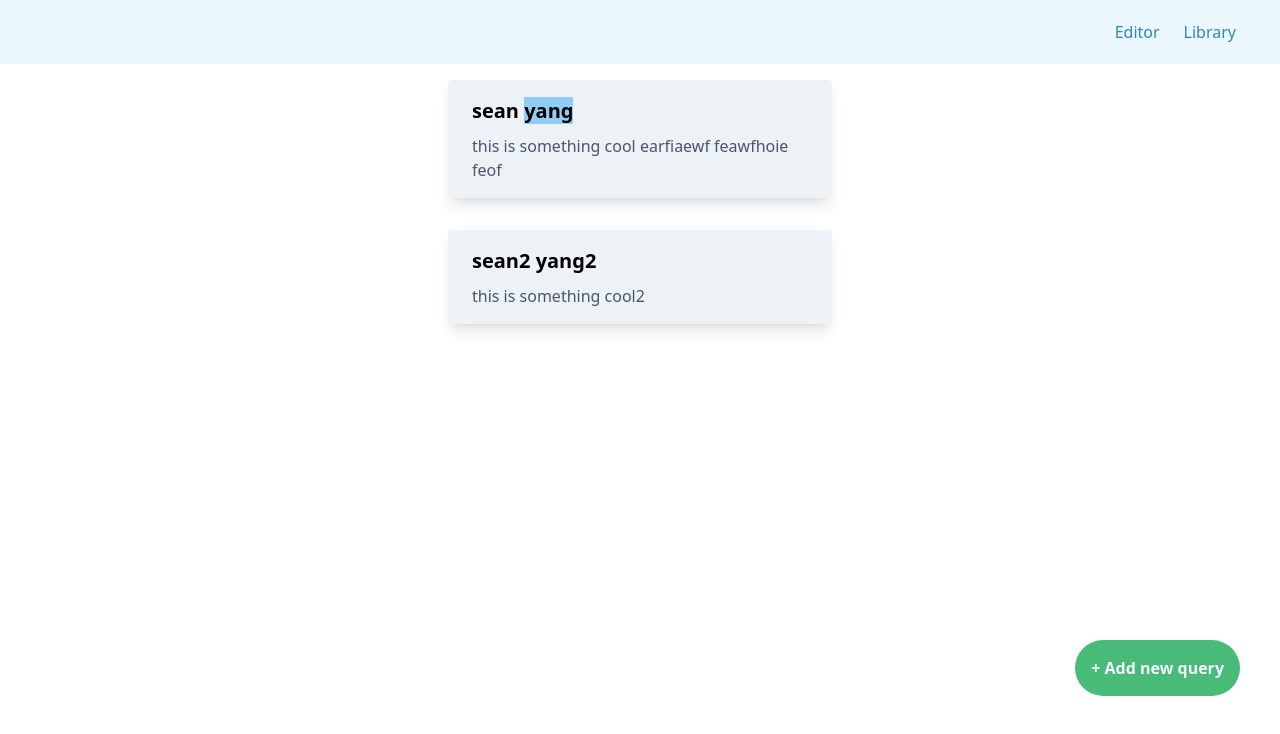
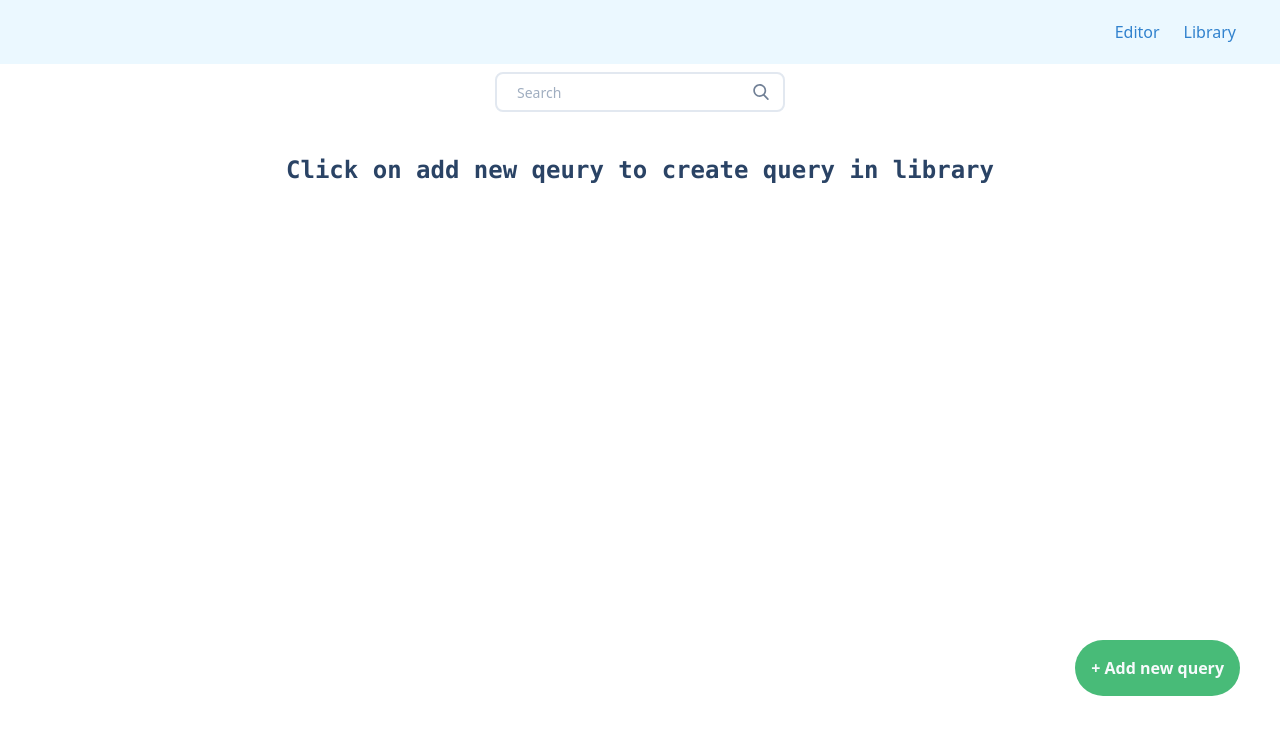
Before and after one commit to seanyang0813/code-documentation, a Vue app: page /library in a window 1280 px wide. Shown: the top 734 px of the page. Built offline with nearby package versions, Linux system fonts and the light colour scheme.

Commit message:
finished making search bar

```diff
--- a/src/components/library/Adder.vue
+++ b/src/components/library/Adder.vue
@@ -12,7 +12,7 @@
                         </h1>
                     </div>
                     <keep-alive>
-                        <component @updateQuery="updateQuery" @updateVariables="updateVariables" @changePage="changePage" v-bind:is="current" :query="query" :variables="variables" :placeHolder="placeHolder"></component>
+                        <component @updateQuery="updateQuery" @updateVariables="updateVariables" @changePage="changePage" v-bind:is="current" :query="query" :variables="variables" :placeHolder="placeHolder" @close="$emit('close')"></component>
                     </keep-alive>
 
                 </div>
--- a/src/components/library/ChooseInput.vue
+++ b/src/components/library/ChooseInput.vue
@@ -3,7 +3,7 @@
         <span v-for="(segment, index) in parsed" :key="`segment-${index}`" class="whitespace-pre-wrap">{{segment}}
             <input v-if="index < (parsed.length - 1)" v-model="inputs[index]" class="border-gray-600 border" type="text">
         </span>
-
+        <p class="m-8">Tip: Name two variables the same and they will share the same source</p>
         <div class="flex justify-between">
             <button @click="toFirst" class="bg-blue-500 hover:bg-blue-700 text-white font-bold py-2 px-4 rounded">
                 Previous
@@ -65,7 +65,10 @@ export default {
             this.inputs = [];
             for (let i = 0; i < arr.length - 1; i++) {
                 let sub = matched[i];
-                this.inputs[i] = sub.substring(3, sub.length - 1);
+                if (sub.length > 3) {
+                    this.inputs[i] = sub.substring(3, sub.length - 1);
+                }
+
             }
 
         }
--- a/src/components/library/CreateDocumentation.vue
+++ b/src/components/library/CreateDocumentation.vue
@@ -4,6 +4,10 @@
             <input disabled :style="{borderColor: `rgb(${colorCode[index][0]}, ${colorCode[index][1]}, ${colorCode[index][2]})`}" :placeholder="variables[index]" v-if="index < (parsed.length - 1)" v-model="inputs[index]" class="border" type="text">
         </span>
         <div>
+            <br>
+            <p>Description: </p>
+            <textarea v-model="description" id="des" placeholder="Briefly provide a description" class="border-gray-600 border rounded shadow w-full">
+            </textarea>
             <br>
             <span v-for="(variable, index) in parsedVariables" :key="index">{{variable}}
                 <textarea :style="{borderColor: `rgb(${colorCode[index][0]}, ${colorCode[index][1]}, ${colorCode[index][2]})`}" v-model="inputsDescription[variable]" ref="ta" placeholder="Enter description of the variable" class="border-gray-600 border rounded shadow w-full"></textarea>
@@ -28,7 +32,8 @@ export default {
             inputs: [],
             inputsDescription: new Map(),
             colorCode: [],
-            regex: /<😀.*?>/g
+            regex: /<😀.*?>/g,
+            description: '',
         }
     },
     computed: {
@@ -43,6 +48,12 @@ export default {
     },
     methods: {
         submit() {
+            let ret = {};
+            ret.query = this.query;
+            ret.description = this.description;
+            ret.map = this.inputsDescription;
+            this.$store.dispatch('addQuery', ret);
+            this.$emit("close");
         },
         randomColor() {
             for (let i = 0; i < this.parsed.length; i++) {
@@ -64,3 +75,9 @@ export default {
 
 }
 </script>
+
+<style scoped>
+    #des {
+        height: 30vh;
+    }
+</style>
--- a/src/components/library/Doc.vue
+++ b/src/components/library/Doc.vue
@@ -1,15 +1,15 @@
 <template>
-
-
     <div class=" bg-gray-200 m-4 max-w-sm rounded overflow-hidden shadow-lg object-center w-3/5">
         <div class="px-6 py-4">
             <div class="font-bold text-xl mb-2">
                 <p>
-                    <span v-for="(text, index) in doc.queryList" :key=index :class="{'bg-blue-300': text.mutability}">{{text.text}} </span>
+                    <span v-for="(segment, index) in parsed" :key="`segment-${index}`" class="whitespace-pre-wrap">{{segment}}
+                        <input disabled v-if="index < (parsed.length - 1)" class="border border-black" style="width: 3em" type="text">
+                    </span>
                 </p>
             </div>
             <p class="text-gray-700 text-base">
-                {{doc.description}}
+                {{shortDescription}}
             </p>
         </div>
 
@@ -21,5 +21,24 @@
 
     export default {
         props: ["doc"],
+        data: function(){
+            return {
+                regex: /<😀.*?>/g
+            }
+        },
+        computed: {
+            parsed() {
+                let regex = this.regex;
+                return this.doc.query.split(regex);
+            },
+            shortDescription() {
+                if (this.doc.description.length < 100) {
+                    return this.doc.description;
+                }
+                else {
+                    return this.doc.description.substring(0, 100) + '...';
+                }
+            }
+        }
     }
 </script>
--- a/src/components/library/Library.vue
+++ b/src/components/library/Library.vue
@@ -1,8 +1,26 @@
 <template>
   <div class="flex items-center flex-col">
-      <doc v-for="doc in docs" :key="doc.id" :doc="doc"></doc>
+    <!-- component -->
+
+      <!-- the search box -->
+     <div class="pt-2 relative mx-auto text-gray-600">
+        <input class="border-2 border-gray-300 bg-white h-10 px-5 pr-16 rounded-lg text-sm focus:outline-none"
+          type="search" name="search" placeholder="Search" v-model="search">
+        <button type="submit" class="absolute right-0 top-0 mt-5 mr-4">
+          <svg class="text-gray-600 h-4 w-4 fill-current" xmlns="http://www.w3.org/2000/svg"
+            xmlns:xlink="http://www.w3.org/1999/xlink" version="1.1" id="Capa_1" x="0px" y="0px"
+            viewBox="0 0 56.966 56.966" style="enable-background:new 0 0 56.966 56.966;" xml:space="preserve"
+            width="512px" height="512px">
+            <path
+              d="M55.146,51.887L41.588,37.786c3.486-4.144,5.396-9.358,5.396-14.786c0-12.682-10.318-23-23-23s-23,10.318-23,23  s10.318,23,23,23c4.761,0,9.298-1.436,13.177-4.162l13.661,14.208c0.571,0.593,1.339,0.92,2.162,0.92  c0.779,0,1.518-0.297,2.079-0.837C56.255,54.982,56.293,53.08,55.146,51.887z M23.984,6c9.374,0,17,7.626,17,17s-7.626,17-17,17  s-17-7.626-17-17S14.61,6,23.984,6z" />
+          </svg>
+        </button>
+      </div>
+      <!-- the documentations -->
+      <p v-if="docs.length == 0" class="m-10 font-mono text-blue-900 text-2xl text-center font-bold">Click on add new qeury to create query in library</p>
+      <doc v-for="doc in filteredDocs" :key="doc.id" :doc="doc"></doc>
       <adder v-if="modalOpen" @close="modalOpen=false"></adder>
-      <button @click="addNew" class="add-button bg-green-500 p-4 rounded-full">
+      <button @click="modalOpen=true" class="add-button bg-green-500 p-4 rounded-full">
         <span class="font-black text-gray-100">+</span>
         <span class="font-bold text-gray-100"> Add new query</span>
       </button>
@@ -16,6 +34,7 @@ export default {
   data: function() {
     return {
       modalOpen: false,
+      search: '',
     }
   },
   components: {
@@ -25,22 +44,20 @@ export default {
   computed: {
     docs: function() {
       return this.$store.getters.docs;
+    },
+    filteredDocs: function() {
+      if (this.search != '') {
+
+        return this.docs.filter((doc)=>{
+          return (doc.query.search(this.search) != -1)
+        })
+      }
+      else {
+        return this.docs;
+      }
     }
+
   },
-  methods: {
-    addNew() {
-      /*
-      let newQuery = {
-        queryList: [{text:'new', mutability:false}, {text:'query', mutability:true}],
-        description: 'this is something cool earfiaewf feawfhoie feof',
-        id: this.$store.getters.queryId,
-      };
-      this.$store.dispatch('addQuery', newQuery);
-      */
-      this.modalOpen = true;
-    },
-
-  }
 }
 </script>
 
--- a/src/store/modules/docs.js
+++ b/src/store/modules/docs.js
@@ -1,21 +1,13 @@
 const state = {
-    docs: [{
-        queryList: [{text:'sean', mutability:false}, {text:'yang', mutability:true}],
-        description: 'this is something cool earfiaewf feawfhoie feof',
-        id: 0,
-    },
-    {
-        queryList: [{text:'sean2'}, {text:'yang2'}],
-        description: 'this is something cool2',
-        id: 1,
-    }],
-    queryId: 3,
+    docs: [],
+    queryId: 0,
     filter: null,
 }
 
 const mutations = {
     'ADD_QUERY'(state, newQuery){
        state.docs.push(newQuery);
+       console.log(newQuery)
        state.queryId ++;
     },
 }
```
